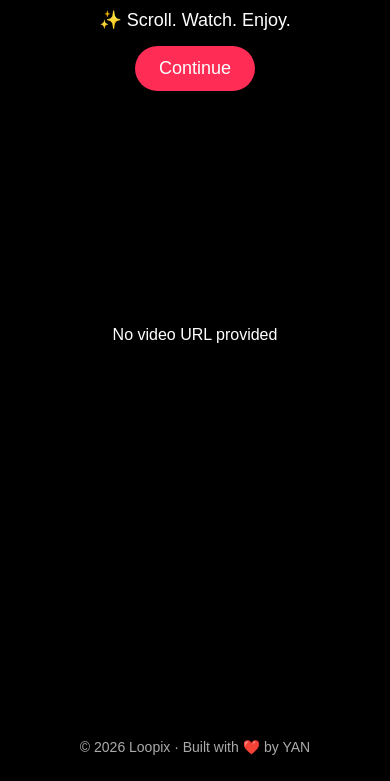
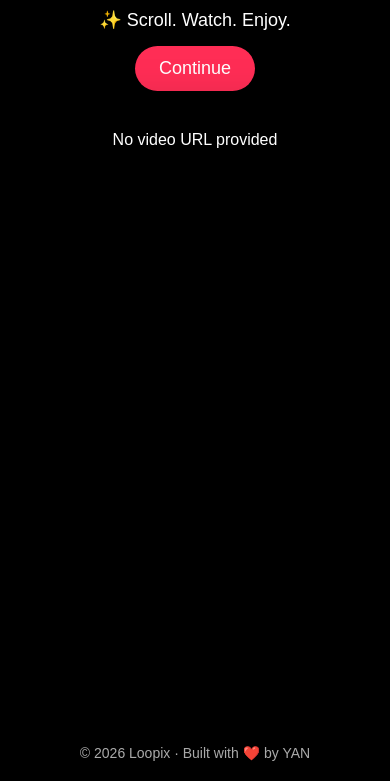
Before and after one commit to page-1-1/yan-1-website-loopix-page, a plain HTML site: page page1.html in a window 390 px wide. Shown: the part 69-850 px from the top of the page. Drawn offline with Linux system fonts and the light colour scheme.

Commit message:
Update page1.html

```diff
--- a/page1.html
+++ b/page1.html
@@ -87,16 +87,18 @@
 
     .player {
       width: 100%;
-      max-width: 1000px;
+      max-width: 1100px;
       aspect-ratio: 16 / 9;
       background: black;
+      border-radius: 16px;
+      overflow: hidden;
+      box-shadow: 0 20px 60px rgba(0,0,0,0.6);
     }
 
     iframe {
       width: 100%;
       height: 100%;
       border: none;
-      border-radius: 12px;
     }
 
     /* ---------- FOOTER ---------- */
@@ -119,9 +121,18 @@
       }
 
       .player {
-        width: 100%;
-        max-width: 100%;
-        aspect-ratio: 16 / 9;
+        width: 95%;
+        max-width: none;
+        aspect-ratio: 9 / 16;
+        height: calc(100dvh - 240px);
+        border-radius: 20px;
+      }
+    }
+
+    /* ---------- ULTRA-WIDE SCREEN SUPPORT ---------- */
+    @media (min-width: 1400px) {
+      .player {
+        max-width: 1300px;
       }
     }
 
```
